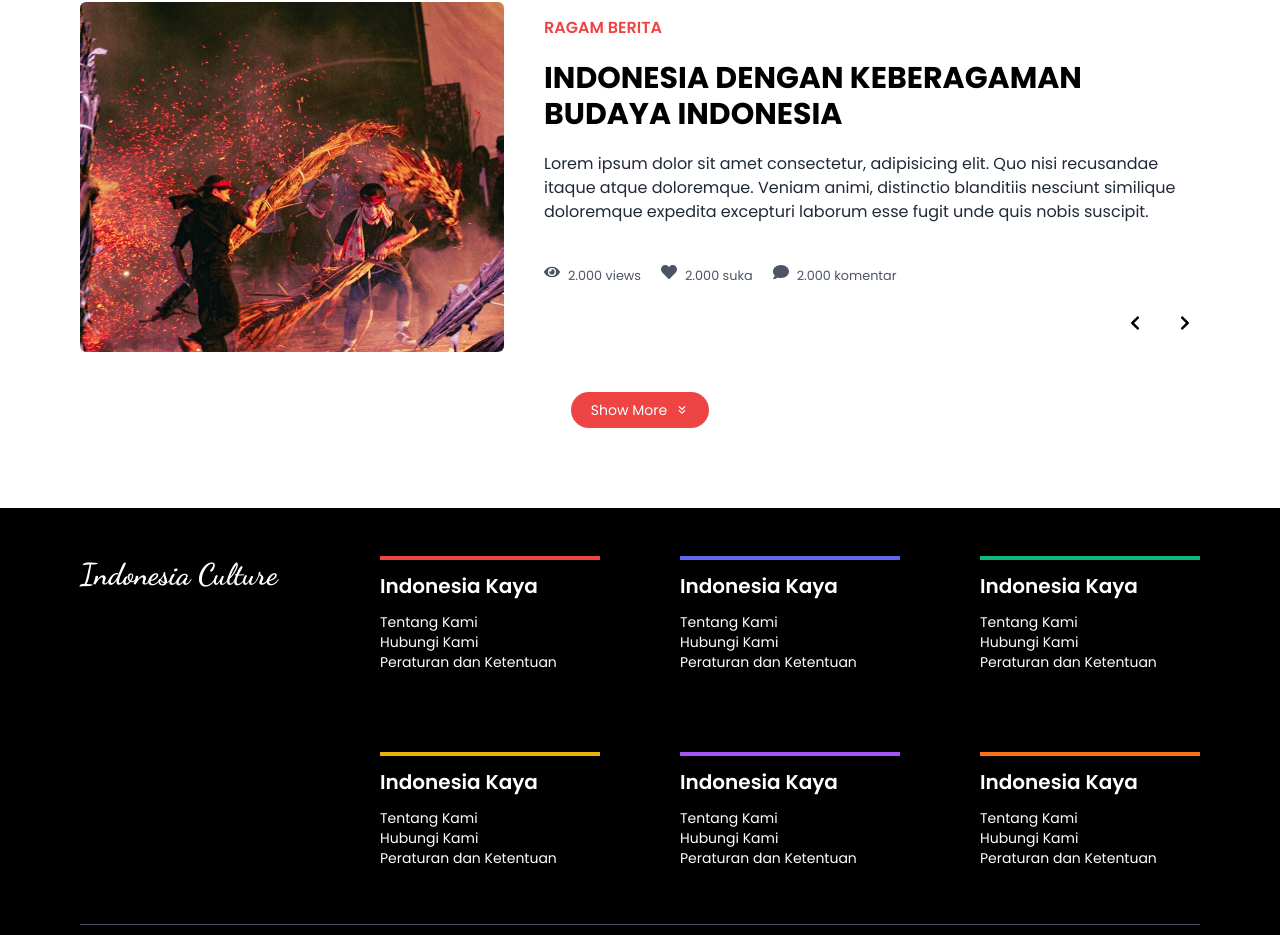
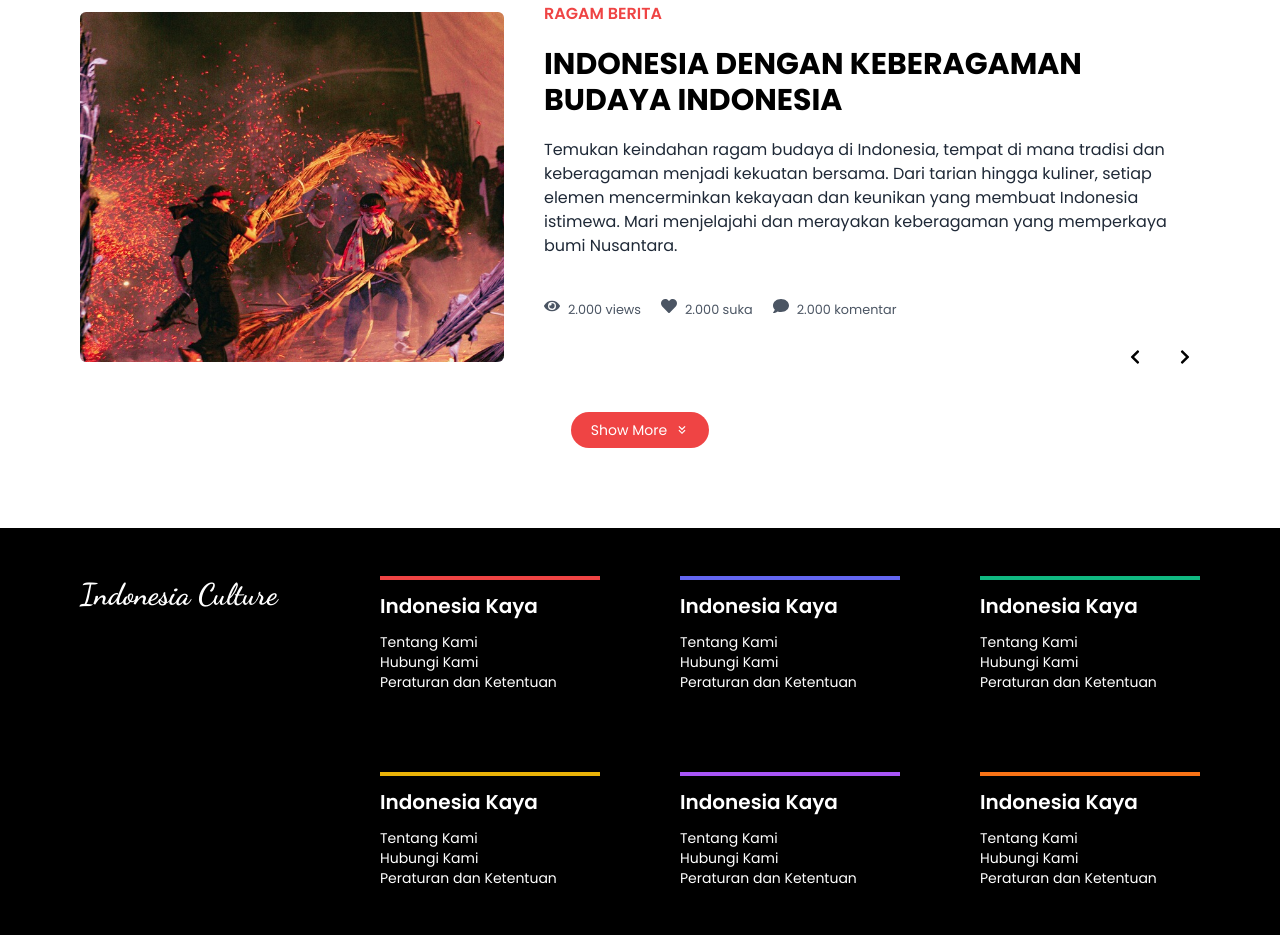
Before and after one commit to ilhamhafidz404/TECHCOMFEST_ALOPE-WarisanNusantara, a React (Create React App) app: page / in a window 1280 px wide. Shown: the part 4100-5035 px from the top of the page. Built offline with nearby package versions, Linux system fonts and the light colour scheme.

Commit message:
mengubah konten di halaman home pada card ragam berita

```diff
--- a/src/pages/Home.tsx
+++ b/src/pages/Home.tsx
@@ -681,10 +681,11 @@ export default function Home(language: any) {
               INDONESIA DENGAN KEBERAGAMAN BUDAYA INDONESIA
             </h2>
             <p className="text-gray-800 mt-5 md:text-base text-sm dark:text-gray-300">
-              Lorem ipsum dolor sit amet consectetur, adipisicing elit. Quo nisi
-              recusandae itaque atque doloremque. Veniam animi, distinctio
-              blanditiis nesciunt similique doloremque expedita excepturi
-              laborum esse fugit unde quis nobis suscipit.
+              Temukan keindahan ragam budaya di Indonesia, tempat di mana
+              tradisi dan keberagaman menjadi kekuatan bersama. Dari tarian
+              hingga kuliner, setiap elemen mencerminkan kekayaan dan keunikan
+              yang membuat Indonesia istimewa. Mari menjelajahi dan merayakan
+              keberagaman yang memperkaya bumi Nusantara.
             </p>
             <div className="flex gap-5 mt-10 text-gray-600 dark:text-gray-400 md:text-base text-sm">
               <span className="flex gap-2">
```
